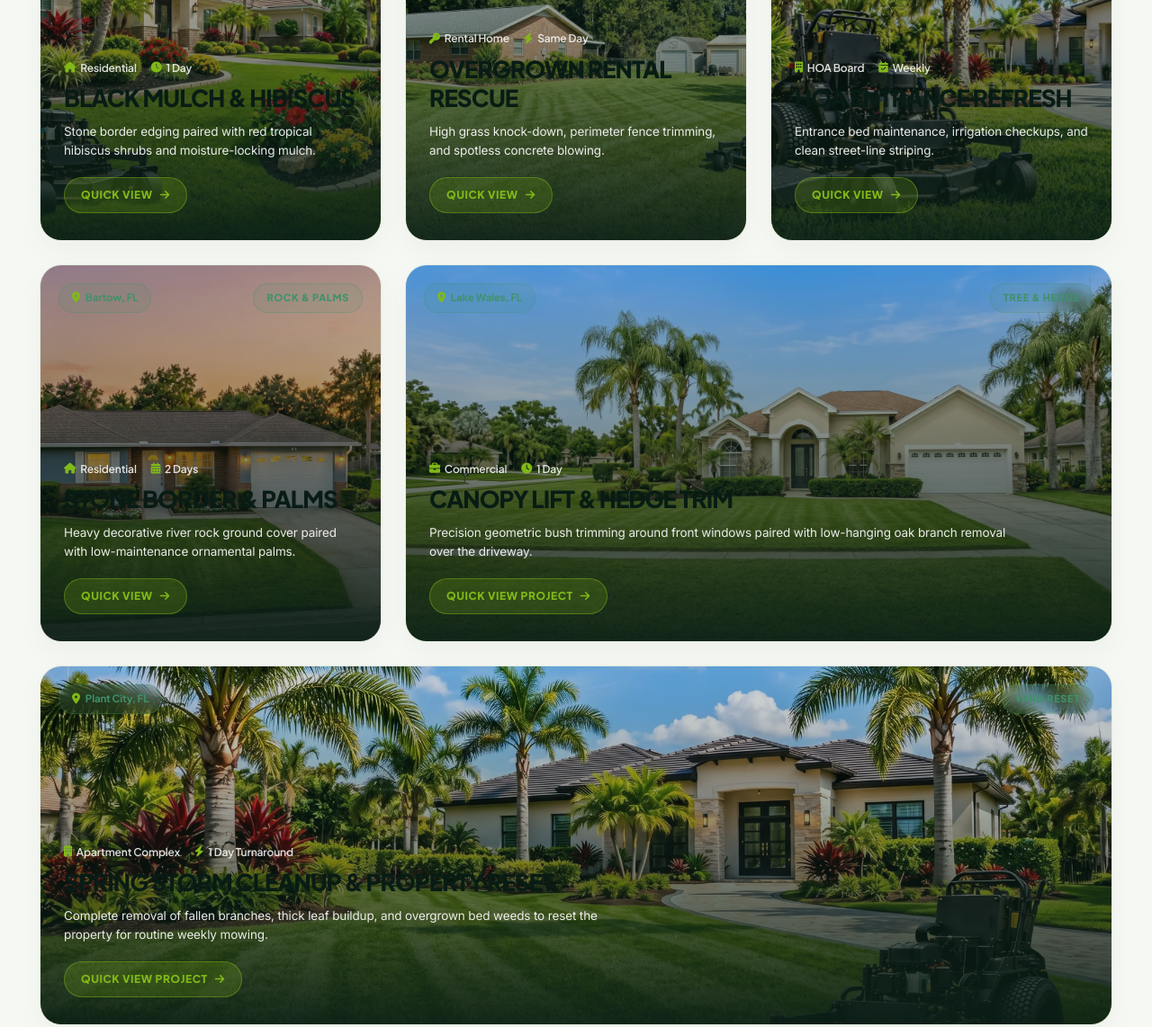
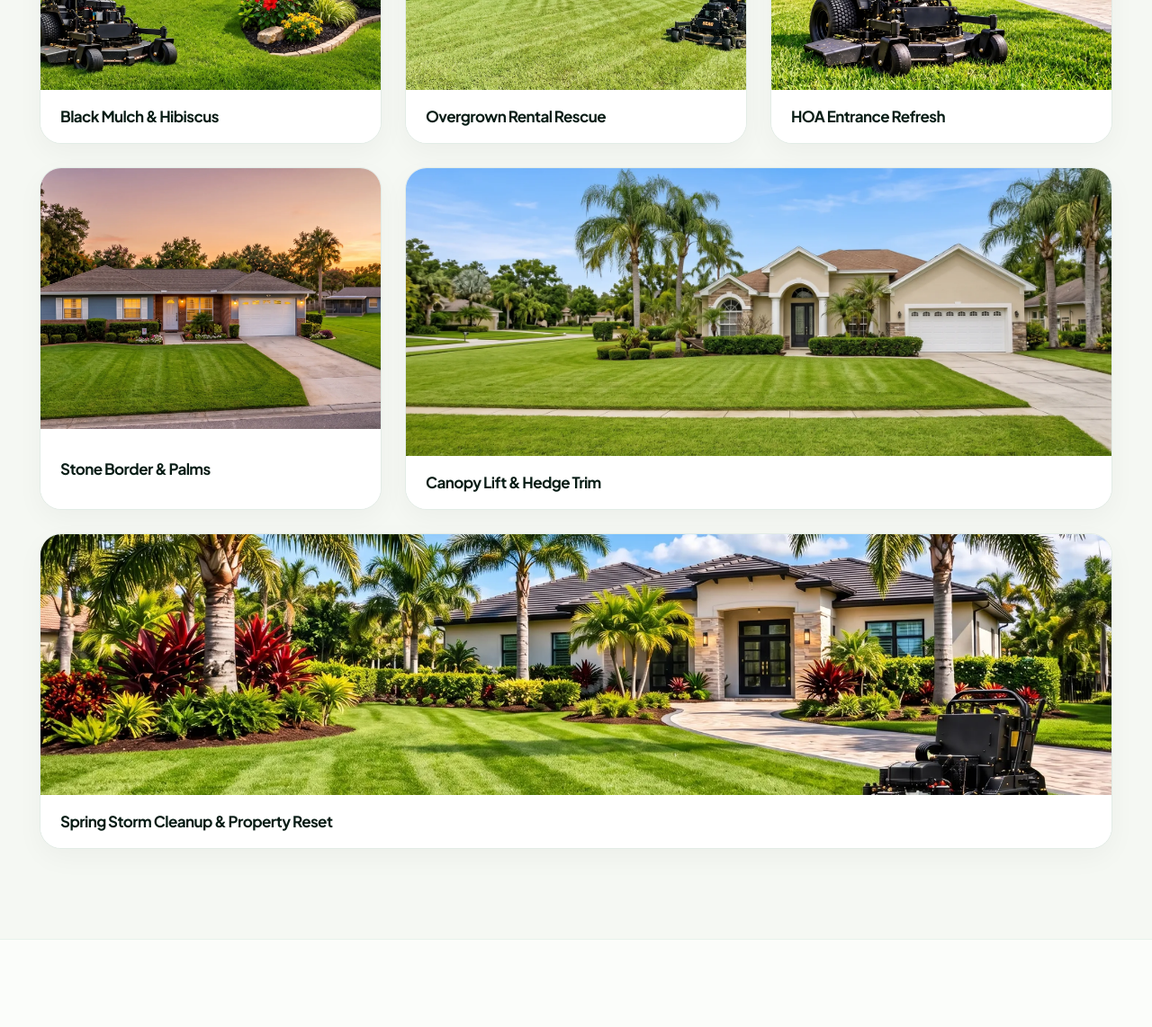
Before and after one commit to ahmedshaon9/flapropertymangment, a website: page our-work.html in a window 1280 px wide. Shown: the part 1613-2755 px from the top of the page at 90% size. Drawn offline with nearby package versions, Linux system fonts and the light colour scheme.

Commit message:
Show only full unobstructed image and title below on portfolio page cards, and hide skip-link until focused

```diff
--- a/css/portfolio.css
+++ b/css/portfolio.css
@@ -178,198 +178,89 @@
     box-shadow: 0 10px 30px rgba(0, 0, 0, 0.04);
     transition: transform 0.4s cubic-bezier(0.16, 1, 0.3, 1), box-shadow 0.4s ease, border-color 0.3s ease;
     cursor: pointer;
-    min-height: 380px;
+    min-height: 0;
+    display: flex;
+    flex-direction: column;
+    background: #ffffff;
+    border: 1px solid #e2ece6;
 }
 
 .bento-card:hover {
-    transform: translateY(-8px);
-    box-shadow: 0 20px 45px color-mix(in srgb, var(--primary, #007f5f) 18%, transparent);
+    transform: translateY(-6px);
+    box-shadow: 0 18px 40px color-mix(in srgb, var(--primary, #40916c) 16%, transparent);
     border-color: #bcd9aa;
 }
 
 /* Bento Column Spans */
 .bento-card--span-8 {
     grid-column: span 8;
-    min-height: 420px;
 }
 
 .bento-card--span-4 {
     grid-column: span 4;
-    min-height: 420px;
 }
 
 .bento-card--span-6 {
     grid-column: span 6;
-    min-height: 390px;
 }
 
 .bento-card--span-12 {
     grid-column: span 12;
-    min-height: 400px;
 }
 
-/* Card Image Wrap */
+/* Card Image Wrap (Full unobstructed image) */
 .bento-card__img-wrap {
-    position: absolute;
-    inset: 0;
-    z-index: 1;
+    position: relative;
+    width: 100%;
+    height: 290px;
     overflow: hidden;
+    background: #f1f5f9;
+}
+
+.bento-card--span-8 .bento-card__img-wrap {
+    height: 320px;
 }
 
 .bento-card__img {
     width: 100%;
     height: 100%;
     object-fit: cover;
-    transition: transform 0.8s cubic-bezier(0.16, 1, 0.3, 1);
+    display: block;
+    transition: transform 0.6s cubic-bezier(0.16, 1, 0.3, 1);
 }
 
 .bento-card:hover .bento-card__img {
-    transform: scale(1.08);
+    transform: scale(1.06);
 }
 
-/* Dark Gradient Vignette */
-.bento-card__overlay {
-    position: absolute;
-    inset: 0;
-    background: linear-gradient(180deg,
-            rgba(11, 31, 23, 0.15) 0%,
-            rgba(11, 31, 23, 0.4) 40%,
-            rgba(11, 31, 23, 0.94) 100%);
-    z-index: 2;
-    transition: background 0.4s ease;
+/* Remove dark overlay, top badges, meta, descriptions & buttons */
+.bento-card__overlay,
+.bento-card__top,
+.bento-card__meta-bar,
+.bento-card__desc,
+.bento-card__cta-btn {
+    display: none !important;
 }
 
-.bento-card:hover .bento-card__overlay {
-    background: linear-gradient(180deg,
-            rgba(11, 31, 23, 0.25) 0%,
-            rgba(11, 31, 23, 0.55) 35%,
-            rgba(11, 31, 23, 0.98) 100%);
-}
-
-/* Card Header Badges (Top) */
-.bento-card__top {
-    position: absolute;
-    top: 20px;
-    left: 20px;
-    right: 20px;
-    z-index: 3;
-    display: flex;
-    justify-content: space-between;
-    align-items: center;
-    gap: 10px;
-}
-
-.bento-badge-city {
-    display: inline-flex;
-    align-items: center;
-    gap: 6px;
-    padding: 6px 14px;
-    background: rgba(11, 31, 23, 0.75);
-    border: 1px solid rgba(255, 255, 255, 0.2);
-    border-radius: var(--radius-pill);
-    color: #ffffff;
-    font-family: var(--font-heading);
-    font-size: 11.5px;
-    font-weight: 700;
-    backdrop-filter: blur(8px);
-}
-
-.bento-badge-city i {
-    color: #80b918;
-    font-size: 12px;
-}
-
-.bento-badge-cat {
-    display: inline-flex;
-    align-items: center;
-    gap: 5px;
-    padding: 6px 14px;
-    background: color-mix(in srgb, var(--primary, #007f5f) 85%, transparent);
-    border: 1px solid rgba(128, 185, 24, 0.4);
-    border-radius: var(--radius-pill);
-    color: #ffffff;
-    font-family: var(--font-heading);
-    font-size: 11px;
-    font-weight: 800;
-    letter-spacing: 0.06em;
-    text-transform: uppercase;
-    backdrop-filter: blur(8px);
-}
-
-/* Card Content (Bottom) */
+/* Card Content (Title only below image) */
 .bento-card__content {
-    position: absolute;
-    bottom: 0;
-    left: 0;
-    right: 0;
-    padding: 30px 26px;
-    z-index: 3;
-    color: #ffffff;
-    transition: transform 0.35s ease;
-}
-
-.bento-card__meta-bar {
+    position: static;
+    padding: 18px 22px;
+    background: #ffffff;
+    color: #081c15;
+    flex: 1;
     display: flex;
     align-items: center;
-    gap: 16px;
-    font-size: 12px;
-    color: rgba(255, 255, 255, 0.85);
-    margin-bottom: 8px;
-    font-family: var(--font-heading);
-    font-weight: 600;
-}
-
-.bento-card__meta-item {
-    display: inline-flex;
-    align-items: center;
-    gap: 5px;
-}
-
-.bento-card__meta-item i {
-    color: #80b918;
 }
 
 .bento-card__title {
     font-family: var(--font-heading);
-    font-size: clamp(20px, 2.2vw, 26px);
-    font-weight: 900;
-    color: #ffffff;
-    margin-bottom: 10px;
-    line-height: 1.25;
-    text-transform: uppercase;
-}
-
-.bento-card__desc {
-    font-size: 13.5px;
-    line-height: 1.6;
-    color: rgba(255, 255, 255, 0.9);
-    margin-bottom: 18px;
-    max-width: 650px;
-}
-
-.bento-card__cta-btn {
-    display: inline-flex;
-    align-items: center;
-    gap: 8px;
-    padding: 9px 18px;
-    background: rgba(128, 185, 24, 0.2);
-    border: 1px solid rgba(128, 185, 24, 0.45);
-    border-radius: var(--radius-pill);
-    color: #80b918;
-    font-family: var(--font-heading);
-    font-size: 12px;
-    font-weight: 800;
-    letter-spacing: 0.05em;
-    text-transform: uppercase;
-    transition: all 0.25s ease;
-}
-
-.bento-card:hover .bento-card__cta-btn {
-    background: var(--primary, #007f5f);
-    border-color: var(--primary, #007f5f);
-    color: #ffffff;
-    box-shadow: 0 4px 14px color-mix(in srgb, var(--primary, #007f5f) 40%, transparent);
-    transform: translateX(4px);
+    font-size: 17px;
+    font-weight: 700;
+    color: #081c15 !important;
+    margin: 0;
+    line-height: 1.35;
+    text-transform: none;
 }
 
 /* ═══════════════════════════════════════════════════════════════════
--- a/css/styles.css
+++ b/css/styles.css
@@ -2173,6 +2173,25 @@ textarea {
     visibility: visible !important;
 }
 
+/* Skip Link (hidden until keyboard focus) */
+.skip-link {
+    position: absolute;
+    top: -120px;
+    left: 16px;
+    z-index: 9999;
+    padding: 10px 18px;
+    background: var(--brand-green, #40916c);
+    color: #ffffff;
+    font-weight: 700;
+    border-radius: 8px;
+    text-decoration: none;
+    transition: top 0.2s ease;
+}
+
+.skip-link:focus {
+    top: 12px;
+}
+
 /* Subpage Hero Quick-Action Strip */
 .subpage-hero-actions {
     background: #f4f9f6;
```
Also changed, not shown: js/frontend-sync.js (+0 -13 lines).
